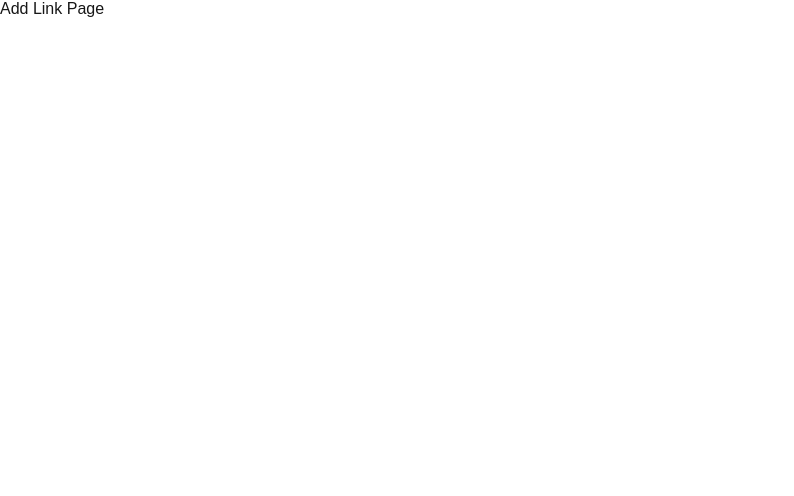
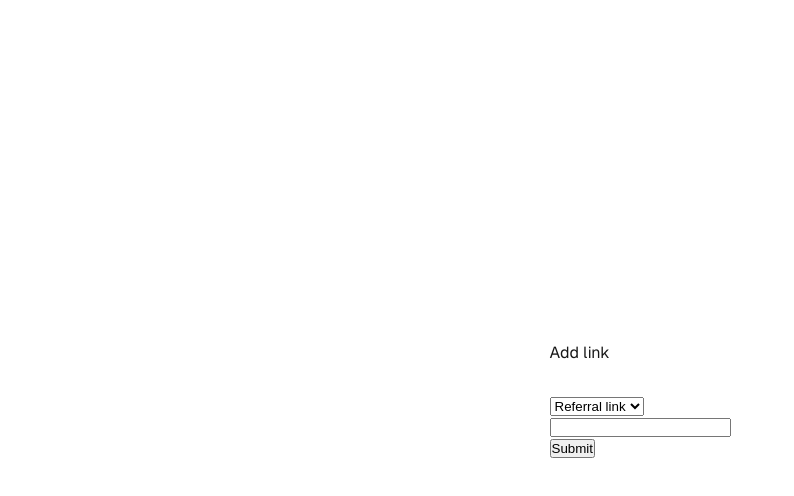
Before and after one commit to sashakmurray/referral-codes, a Next.js app: page /add_link in a window 1280 px wide. Shown: the top 496 px of the page, without its empty margins (0-794 px from the left). Built offline with nearby package versions, Linux system fonts and the light colour scheme.

Commit message:
Add dropdown and text input for add link page

```diff
--- a/src/app/add_link/page.js
+++ b/src/app/add_link/page.js
@@ -1,3 +1,27 @@
+import styles from "../page.module.css";
+import Link from 'next/link';
+
 export default function Page() {
-    return <p>Add Link Page</p>;
-  }
+  return (
+    <div className={styles.page}>
+      <main className={styles.main}>
+        Add link
+
+        <div className={styles.primary}>
+          <select>
+            <option value="Link">Referral link</option>
+            <option value="Code">Promo code</option>
+          </select>
+
+          <br />
+          <input type="text"/>
+
+          <br />
+          <button type="submit">Submit</button>
+
+        </div>
+      </main>
+    </div>
+  );
+
+}
```
